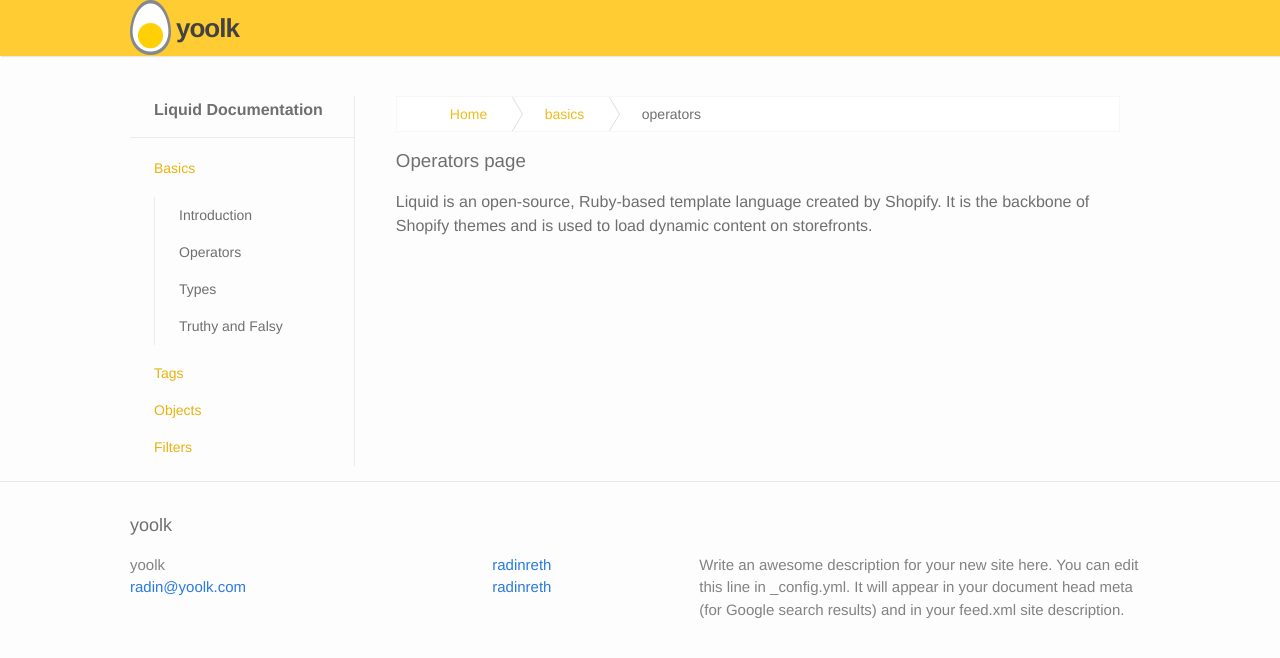
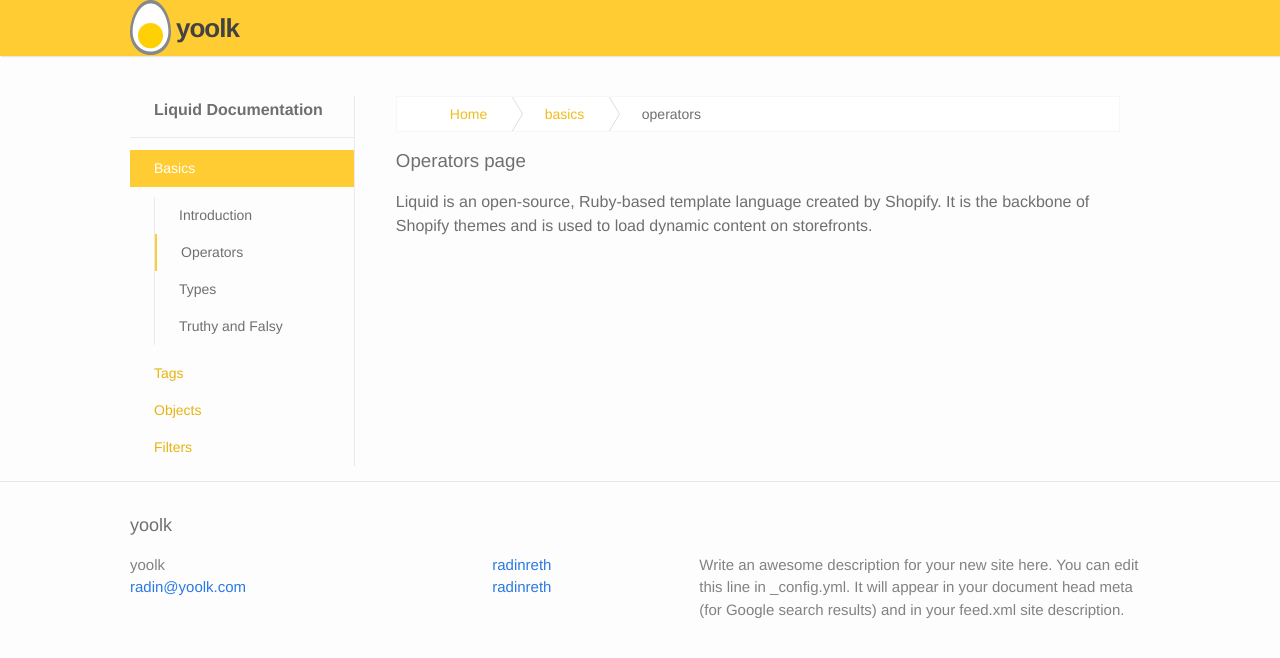
Before and after one commit to yoolk/liquid-documentation, a Jekyll site: the page built from basics/operators/index.html, in a window 1280 px wide. Shown: the top 658 px of the page. Built offline with Jekyll 4.4.1, drawn with Linux system fonts in a browser that asks for light colours.

Commit message:
set active menu and sub menu

```diff
--- a/_layouts/nav_basics.html
+++ b/_layouts/nav_basics.html
@@ -6,17 +6,16 @@ layout: default
     <dt class="nav-first-child">Liquid Documentation</dt>
     {% for nav in site.data.navs %}
       {% assign nav_title = nav.title | downcase | prepend: '/' %}
-      <dt {% if nav_title == page.dir %} {{'class="active"'}} {% endif %}> <a href="{{ nav_title }}">{{ nav.title }} </a> </dt>
+      <dt {% if page.dir contains nav_title %} {{'class="active"'}} {% endif %}> <a href="{{ nav_title }}">{{ nav.title }} </a> </dt>
       {% if page.dir contains nav_title %}
         <dd>
           <ul class="subnav">
             <li class="subnav-item">
-              <a class="" href="{{ nav_title }}">Introduction</a>
+              <a class="{% if page.dir == nav_title %}{{'sub-active'}}{% endif %}" href="{{ nav_title }}">Introduction</a>
             </li>
-
             {% for subcategory in nav.subcategory %}
               <li class="subnav-item">
-                <a class="{% if false %} {{'active'}} {% endif %}" href="{{subcategory.href | prepend: site.baseurl | prepend: nav_title }}">{{subcategory.name}}</a>
+                <a class="{% if page.dir contains subcategory.href %}{{'sub-active'}}{% endif %}" href="{{subcategory.href | prepend: site.baseurl | prepend: nav_title }}">{{subcategory.name}}</a>
               </li>
             {% endfor %}
           </ul>
--- a/_sass/_layout.scss
+++ b/_sass/_layout.scss
@@ -113,7 +113,9 @@
   color: #fff !important;
   background-color: #FFCC33 !important;
 }
-
+.sub-active {
+  border-left: 2px solid #FFCC33 !important;
+}
 .nav-first-child {
   padding: 0 24px 12px;
   margin-bottom: 12px;
```
